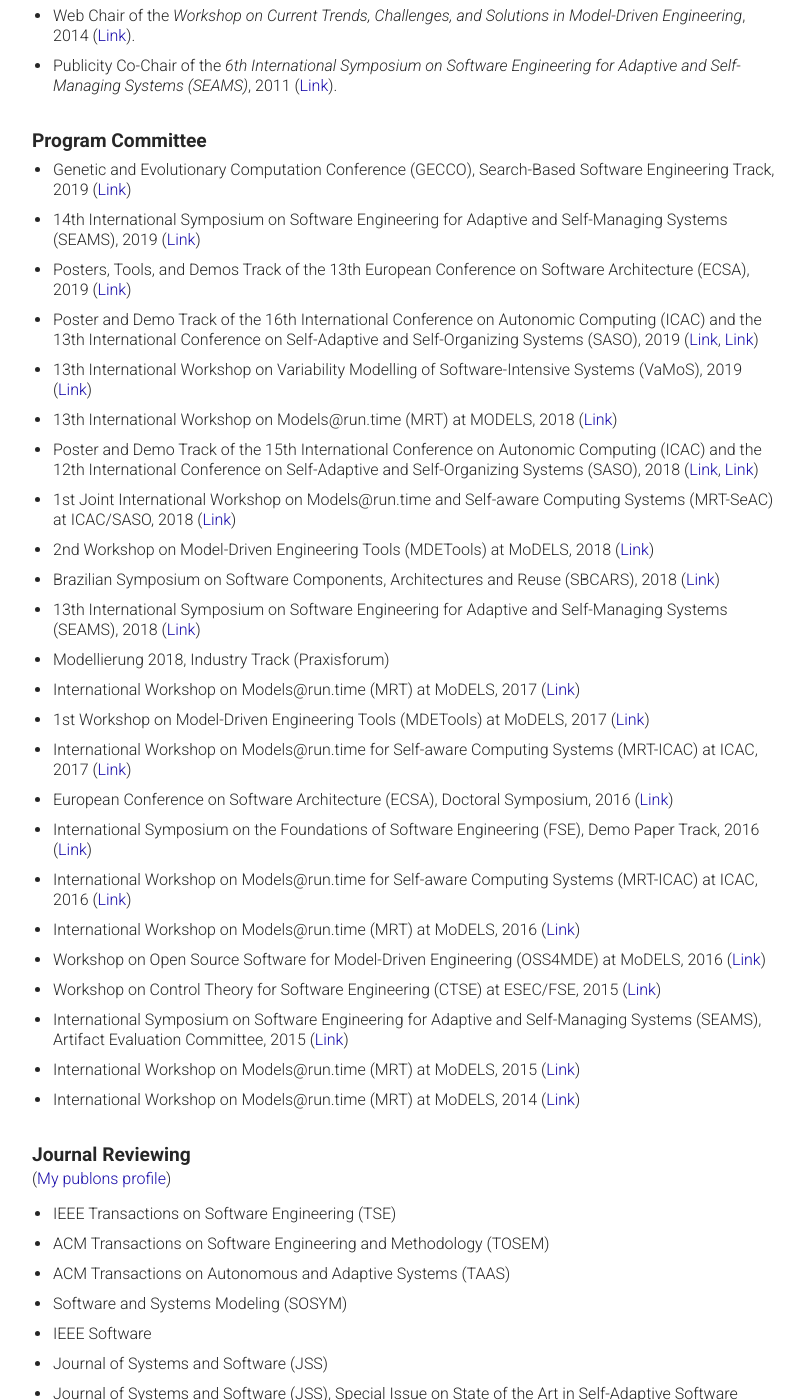
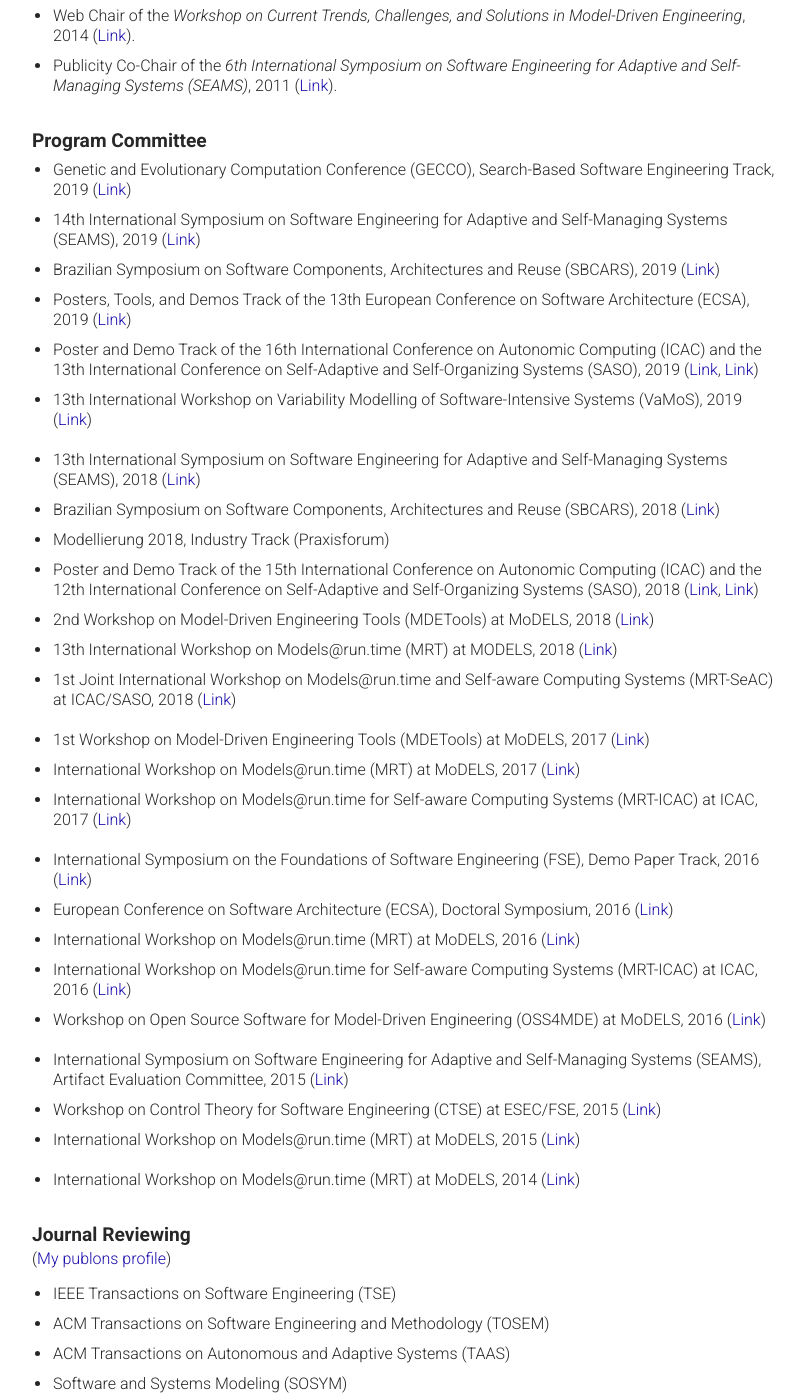
Before and after one commit to thomas-vogel/thomas-vogel.github.io, a Jekyll site: the page built from _pages/activities.md, in a window 1280 px wide and 1400 px high, scrolled down 927 px. Shown: the whole window, without its empty margins (233-1038 px from the left). Built offline with Jekyll 4.4.1, drawn with Linux system fonts in a browser that asks for light colours.

Commit message:
Add PC SBCARS19, reorder PC activities.

```diff
--- a/_pages/activities.md
+++ b/_pages/activities.md
@@ -38,27 +38,33 @@ Jump to
 
 * Genetic and Evolutionary Computation Conference (GECCO), Search-Based Software Engineering Track, 2019 ([Link](https://gecco-2019.sigevo.org/){:target="_blank"})
 * 14th International Symposium on Software Engineering for Adaptive and Self-Managing Systems (SEAMS), 2019 ([Link](http://2019.seams-symposia.org){:target="_blank"})
+* Brazilian Symposium on Software Components, Architectures and Reuse (SBCARS), 2019 ([Link](http://cbsoft2019.ufba.br/#/sbcars){:target="_blank"})
 * Posters, Tools, and Demos Track of the 13th European Conference on Software Architecture (ECSA), 2019 ([Link](https://ecsa2019.univ-lille.fr/tracks/posters-tools-demos){:target="_blank"})
 * Poster and Demo Track of the 16th International Conference on Autonomic Computing (ICAC) and the 13th International Conference on Self-Adaptive and Self-Organizing Systems (SASO), 2019 ([Link](http://icac2019.cs.umu.se/calls/call-for-posters-and-demos/){:target="_blank"}, [Link](http://saso2019.cs.umu.se/calls/call-for-posters-and-demos/){:target="_blank"})
 * 13th International Workshop on Variability Modelling of Software-Intensive Systems (VaMoS), 2019 ([Link](https://vamos2019.github.io){:target="_blank"})
+
+* 13th International Symposium on Software Engineering for Adaptive and Self-Managing Systems (SEAMS), 2018 ([Link](http://2018.seams-symposia.org){:target="_blank"})
+* Brazilian Symposium on Software Components, Architectures and Reuse (SBCARS), 2018 ([Link](http://cbsoft2018.icmc.usp.br/sbcars.html){:target="_blank"})
+* Modellierung 2018, Industry Track (Praxisforum)
+* Poster and Demo Track of the 15th International Conference on Autonomic Computing (ICAC) and the 12th International Conference on Self-Adaptive and Self-Organizing Systems (SASO), 2018 ([Link](http://icac2018.informatik.uni-wuerzburg.de/calls/call-for-posters-and-demos/){:target="_blank"}, [Link](https://saso2018.fbk.eu/index.php/call-for-posters-and-demos/){:target="_blank"})
+* 2nd Workshop on Model-Driven Engineering Tools (MDETools) at MoDELS, 2018 ([Link](https://mdetools.github.io/mdetools18/){:target="_blank"})
 * 13th International Workshop on Models@run.time (MRT) at MODELS, 2018 ([Link](http://st.inf.tu-dresden.de/MRT18/){:target="_blank"})
-* Poster and Demo Track of the 15th International Conference on Autonomic Computing (ICAC) and the 12th International Conference on Self-Adaptive and Self-Organizing Systems (SASO), 2018 ([Link](http://icac2018.informatik.uni-wuerzburg.de/calls/call-for-posters-and-demos/){:target="_blank"}, [Link](https://saso2018.fbk.eu/index.php/call-for-posters-and-demos/){:target="_blank"})
 * 1st Joint International Workshop on Models@run.time and Self-aware Computing Systems (MRT-SeAC) at ICAC/SASO, 2018 ([Link](http://st.inf.tu-dresden.de/MRT18-ICAC/){:target="_blank"})
-* 2nd Workshop on Model-Driven Engineering Tools (MDETools) at MoDELS, 2018 ([Link](https://mdetools.github.io/mdetools18/){:target="_blank"})
-* Brazilian Symposium on Software Components, Architectures and Reuse (SBCARS), 2018 ([Link](http://cbsoft2018.icmc.usp.br/sbcars.html){:target="_blank"})
-* 13th International Symposium on Software Engineering for Adaptive and Self-Managing Systems (SEAMS), 2018 ([Link](http://2018.seams-symposia.org){:target="_blank"})
-* Modellierung 2018, Industry Track (Praxisforum)
+
+* 1st Workshop on Model-Driven Engineering Tools (MDETools) at MoDELS, 2017 ([Link](http://mase.cs.queensu.ca/mdetools/){:target="_blank"})
 * International Workshop on Models@run.time (MRT) at MoDELS, 2017 ([Link](http://st.inf.tu-dresden.de/MRT17/){:target="_blank"})
-* 1st Workshop on Model-Driven Engineering Tools (MDETools) at MoDELS, 2017 ([Link](http://mase.cs.queensu.ca/mdetools/){:target="_blank"})
 * International Workshop on Models@run.time for Self-aware Computing Systems (MRT-ICAC) at ICAC, 2017 ([Link](http://st.inf.tu-dresden.de/MRT17-ICAC/){:target="_blank"})
+
+* International Symposium on the Foundations of Software Engineering (FSE), Demo Paper Track, 2016 ([Link](https://www.cs.ucdavis.edu/fse2016/calls/demos/){:target="_blank"})
 * European Conference on Software Architecture (ECSA), Doctoral Symposium, 2016 ([Link](http://ecsa2016.icmc.usp.br/#doctoral){:target="_blank"})
-* International Symposium on the Foundations of Software Engineering (FSE), Demo Paper Track, 2016 ([Link](https://www.cs.ucdavis.edu/fse2016/calls/demos/){:target="_blank"})
+* International Workshop on Models@run.time (MRT) at MoDELS, 2016 ([Link](http://st.inf.tu-dresden.de/MRT16/){:target="_blank"})
 * International Workshop on Models@run.time for Self-aware Computing Systems (MRT-ICAC) at ICAC, 2016 ([Link](http://st.inf.tu-dresden.de/MRT16-ICAC/){:target="_blank"}{:target="_blank"})
-* International Workshop on Models@run.time (MRT) at MoDELS, 2016 ([Link](http://st.inf.tu-dresden.de/MRT16/){:target="_blank"})
 * Workshop on Open Source Software for Model-Driven Engineering (OSS4MDE) at MoDELS, 2016 ([Link](http://mase.cs.queensu.ca/oss4mde/){:target="_blank"})
+
+* International Symposium on Software Engineering for Adaptive and Self-Managing Systems (SEAMS), Artifact Evaluation Committee, 2015 ([Link](http://www.disim.univaq.it/seams2015/){:target="_blank"})
 * Workshop on Control Theory for Software Engineering (CTSE) at ESEC/FSE, 2015 ([Link](http://dl.acm.org/citation.cfm?id=2804337){:target="_blank"})
-* International Symposium on Software Engineering for Adaptive and Self-Managing Systems (SEAMS), Artifact Evaluation Committee, 2015 ([Link](http://www.disim.univaq.it/seams2015/){:target="_blank"})
 * International Workshop on Models@run.time (MRT) at MoDELS, 2015 ([Link](https://st.inf.tu-dresden.de/MRT15/){:target="_blank"})
+
 * International Workshop on Models@run.time (MRT) at MoDELS, 2014 ([Link](https://st.inf.tu-dresden.de/MRT14/){:target="_blank"})
 
 
```
